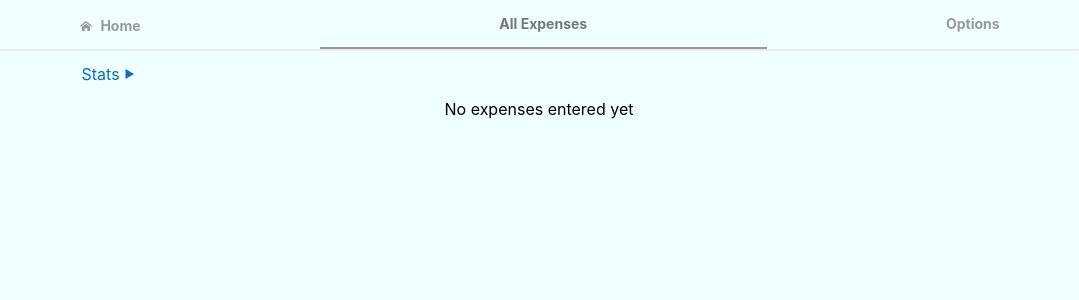
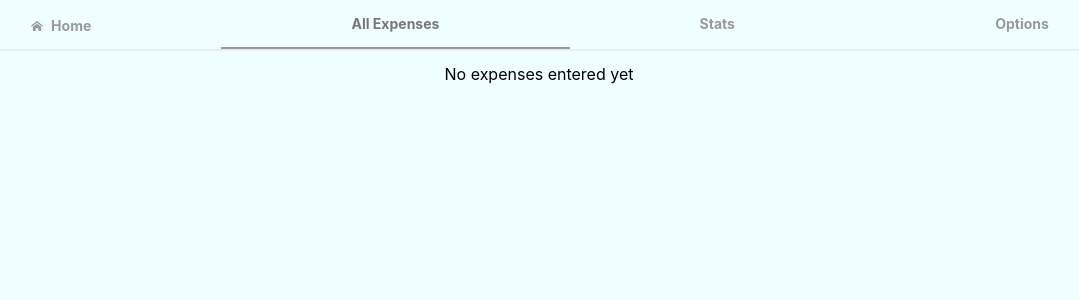
Before and after one commit to sahelgeson/dirtsimple-expensetracker, a React (Create React App) app: page /app/expensetracker/history in a window 1280 px wide. Shown: the top 300 px of the page, without its empty margins (101-1180 px from the left). Built offline with nearby package versions, Linux system fonts and the light colour scheme; a web font is replaced by a local one; what cuid would draw is missing.

Commit message:
move Stats to main top nav

```diff
--- a/src/App.js
+++ b/src/App.js
@@ -31,6 +31,14 @@ export const App = () => {
                 data-qa="app-history-link"
               >
                 All Expenses
+              </NavLink>
+            </li>
+            <li className="flex__1 main-nav__item">
+              <NavLink end to="/app/expensetracker/stats"
+                className="main-nav__link pvm"
+                data-qa="app-stats-link"
+              >
+                Stats
               </NavLink>
             </li>
             <li className="flex__1 main-nav__item">
--- a/src/routes/History/History.jsx
+++ b/src/routes/History/History.jsx
@@ -31,15 +31,6 @@ export const History = () => {
 
   return(
     <div className="container margin-0-auto phs">
-      <div className="mvm">
-        <Link to="../stats"    /* TODO this could be better */
-          className="link link--arrow relative phm"
-          data-qa="main-form-see-all-btn"
-        >
-          Stats
-        </Link>
-      </div>
-
       {(!allExpenses.length)
         ? <div className="text-center">No expenses entered yet</div>
         : <div className="ftable font-16">
--- a/src/routes/Stats/Stats.tsx
+++ b/src/routes/Stats/Stats.tsx
@@ -40,10 +40,6 @@ export const Stats = (): JSX.Element => {
 
   return (
     <div className="container margin-0-auto phl">
-      <h2 className="mtm text-center bold">
-        Stats
-      </h2>
-
       <ButtonBox>
         <TimeFrameButton
           className={selectedTimePeriod === 30 ? 'active' : ''}
```
Also changed, not shown: 1 other file (tests, documents, lock files or other folders).
